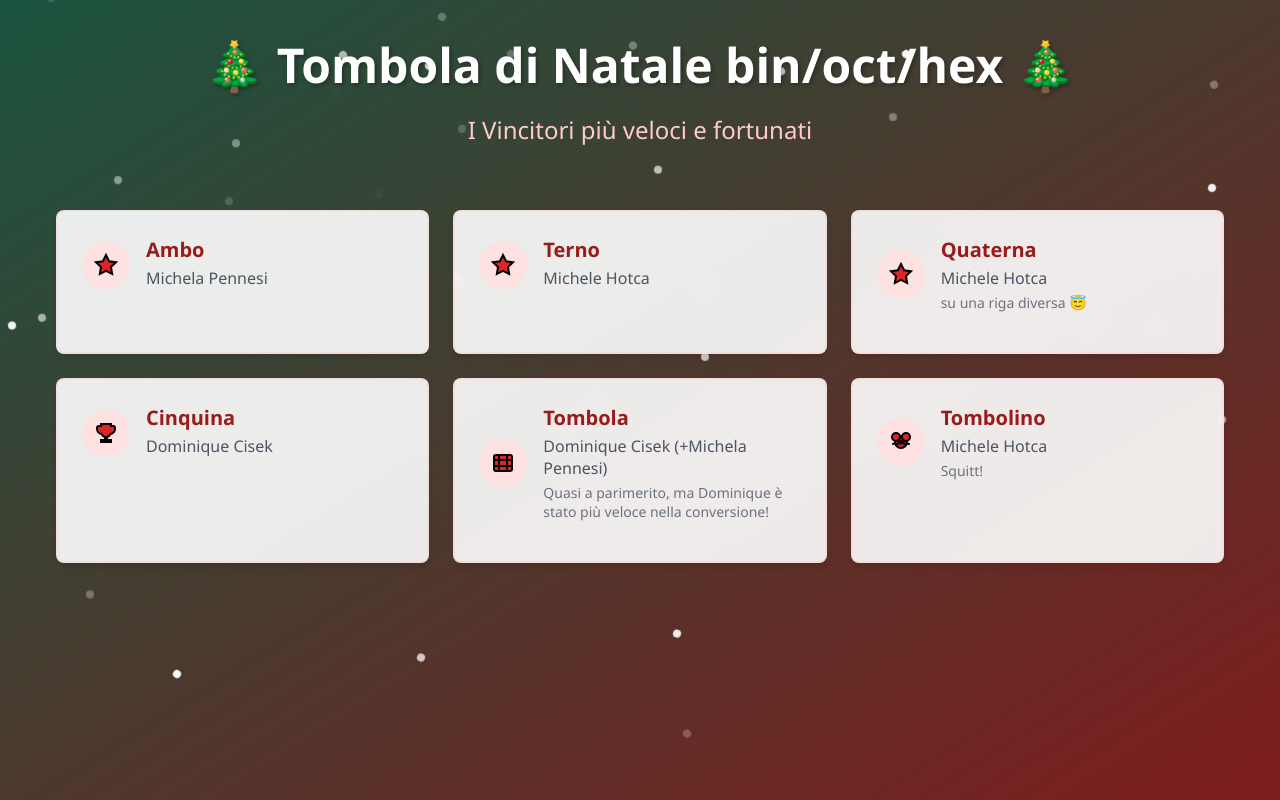
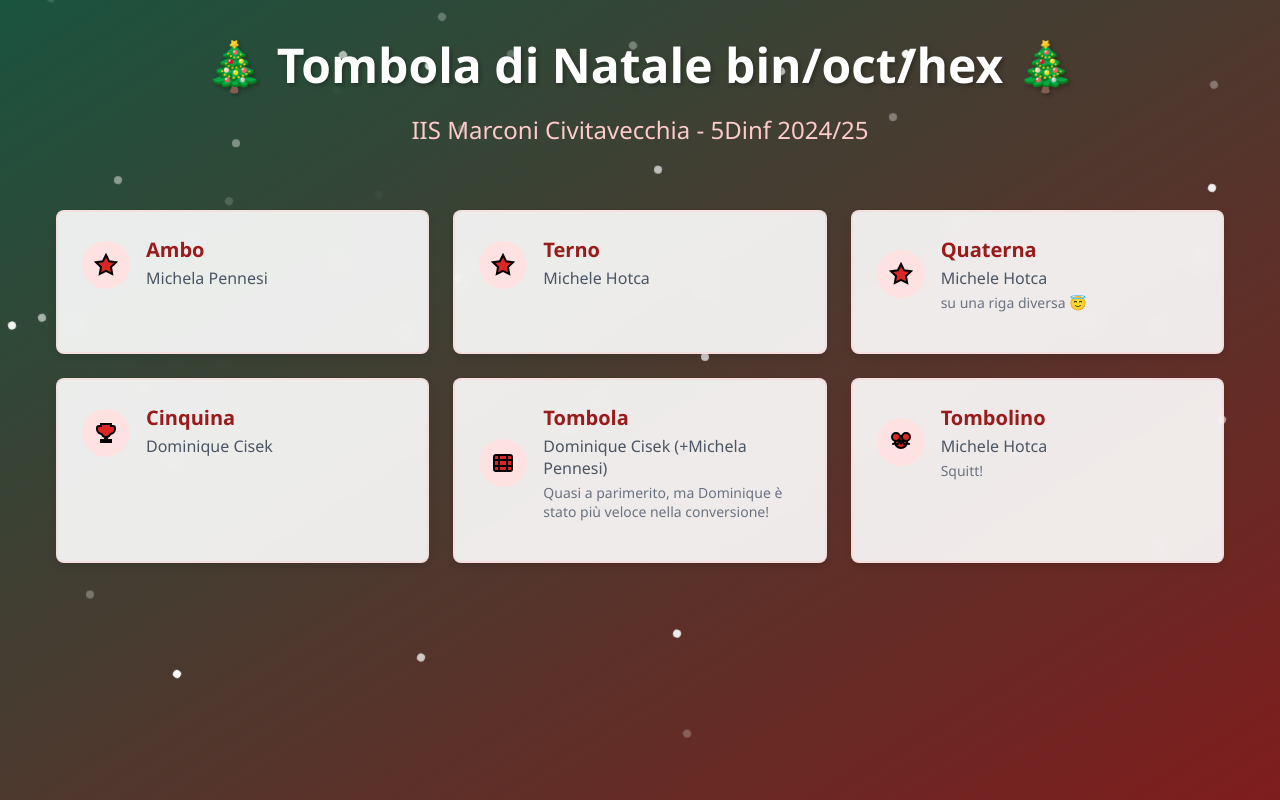
Before and after one commit to wbigger/2024-5Dinf-tombola, a plain HTML site: page index.html in a window 1280 px wide. Drawn offline with Linux system fonts and the light colour scheme.

```diff
--- a/index.html
+++ b/index.html
@@ -155,7 +155,7 @@
     <div class="container">
         <header class="header">
             <h1>🎄 Tombola di Natale bin/oct/hex 🎄</h1>
-            <p>I Vincitori più veloci e fortunati</p>
+            <p>IIS Marconi Civitavecchia - 5Dinf 2024/25</p>
         </header>
 
         <div class="winners-grid" id="winnersGrid">
```
